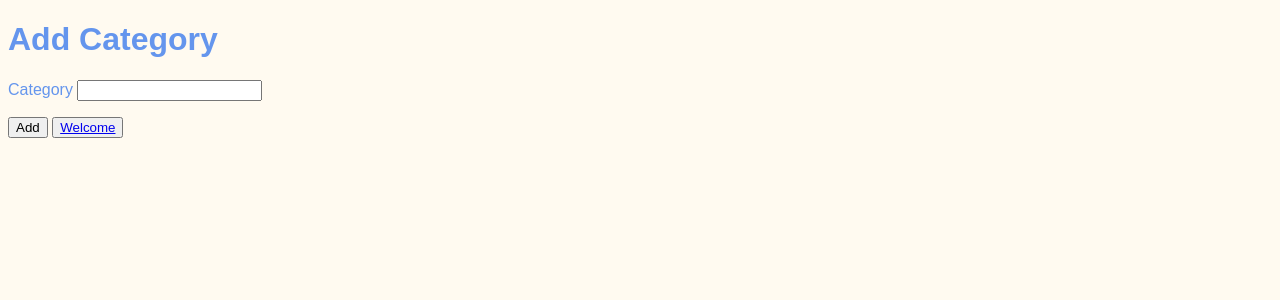
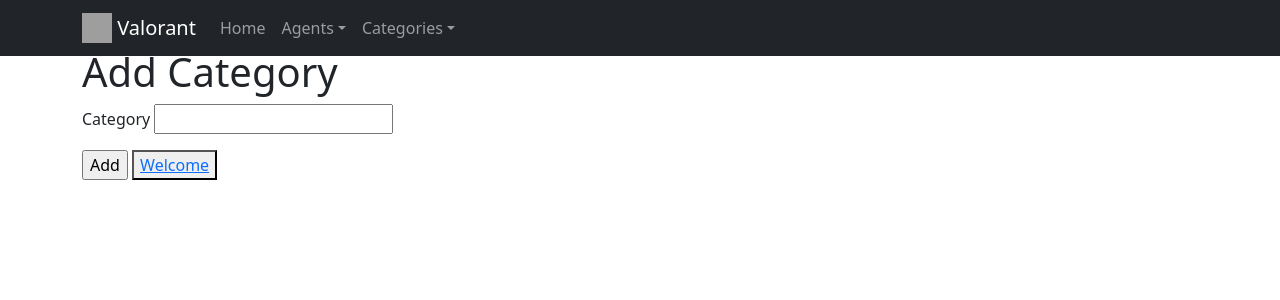
Before and after one commit to shivampatel22/flask_gettingStarted, a Flask app: page /add_category in a window 1280 px wide. Shown: the top 300 px of the page. Run offline with Flask 2, Linux system fonts and the light colour scheme; some libraries are stand-ins or nearby versions; grey boxes are pictures that could not be loaded.

Commit message:
added bootstrap code

```diff
--- a/templates/base.html
+++ b/templates/base.html
@@ -1,23 +1,65 @@
 <!DOCTYPE html>
 <html lang="en">
 <head>
+    {% block head%}
     <meta charset="UTF-8">
     <meta http-equiv="X-UA-Compatible" content="IE=edge">
-    <meta name="viewport" content="width=device-width, initial-scale=1.0">
+    <meta name="viewport" content="width=device-width, initial-scale=1, shrink-to-fit=no">
     <title>{% block title %}{% endblock %}</title>
-    <link rel="stylesheet" href="{{url_for('static', filename='style.css') }}">
+    <link rel="stylesheet" href="{{ url_for('static', filename='style.css') }}">
+    <link rel="stylesheet" href="{{ url_for('static', filename='bootstrap.css') }}">
+    {% endblock %}
 </head>
 <body>
+    <header>
+        <nav class="navbar navbar-expand-sm navbar-dark fixed-top bg-dark">
+            <div class="container">
+                <a class="navbar-brand" href="{{ url_for('welcome') }}">
+                    <img src="{{url_for('static', filename='logo.png')}}" width="30" height="30" class="d-inline-block align-top"> Valorant
+                </a>
+                <div class="collapse navbar-collapse" id="navbarCollapse">
+                    <ul class="nav navbar-nav mr-auto">
+                        <li class="nav-item">
+                            <a class="nav-link" href="{{ url_for('welcome') }}">Home</a>
+                        </li>
+                        <li class="nav-item dropdown">
+                            <a class="nav-link dropdown-toggle" href="#" id="navbarDropdown" role="button" data-toggle="dropdown"
+                            aria-haspopup="true" aria-expanded="false">Agents</a>
+                            <div class="dropdown-menu" aria-labelledby="navbarDropdown">
+                                <a class="dropdown-item" href="{{ url_for('add_card') }}">Add card</a>
+                            </div>
+                        </li>
+                        <li class="nav-item dropdown">
+                            <a class="nav-link dropdown-toggle" href="#" id="navbarDropdown" role="button" data-toggle="dropdown"
+                            aria-haspopup="true" aria-expanded="false">Categories</a>
+                            <div class="dropdown-menu" aria-labelledby="navbarDropdown">
+                                <a class="nav-link" href="{{ url_for('category_view') }}">View Categories</a>
+                                <a class="nav-link" href="{{ url_for('add_category') }}">Add Categories</a>
+                            </div>
+                        </li>
+                    </ul>
+                </div>
+            </div>
+        </nav>
+    </header>
+
+    <main role="main">
         {% with messages = get_flashed_messages(with_categories=True) %}
             {% if messages %}
                 {% for type,content in messages %}
-                <div class="alert alert-{{ type }}">
+                    <div class="alert alert-{{ type }} mt-5">
                         {{ content }}
                     </div>
                 {% endfor %}
             {% endif %}
         {% endwith %}
+        <div class="container mt-5">
             {% block content %}
             {% endblock %}
+        </div>
+    </main>
+
+    <script src="https://code.jquery.com/jquery-3.4.1.slim.min.js"></script>
+    <script src="{{ url_for('static', filename='bootstrap.js') }}"></script>
 </body>
 </html>
```
Lines whose indentation alone changed are shown as unchanged.
